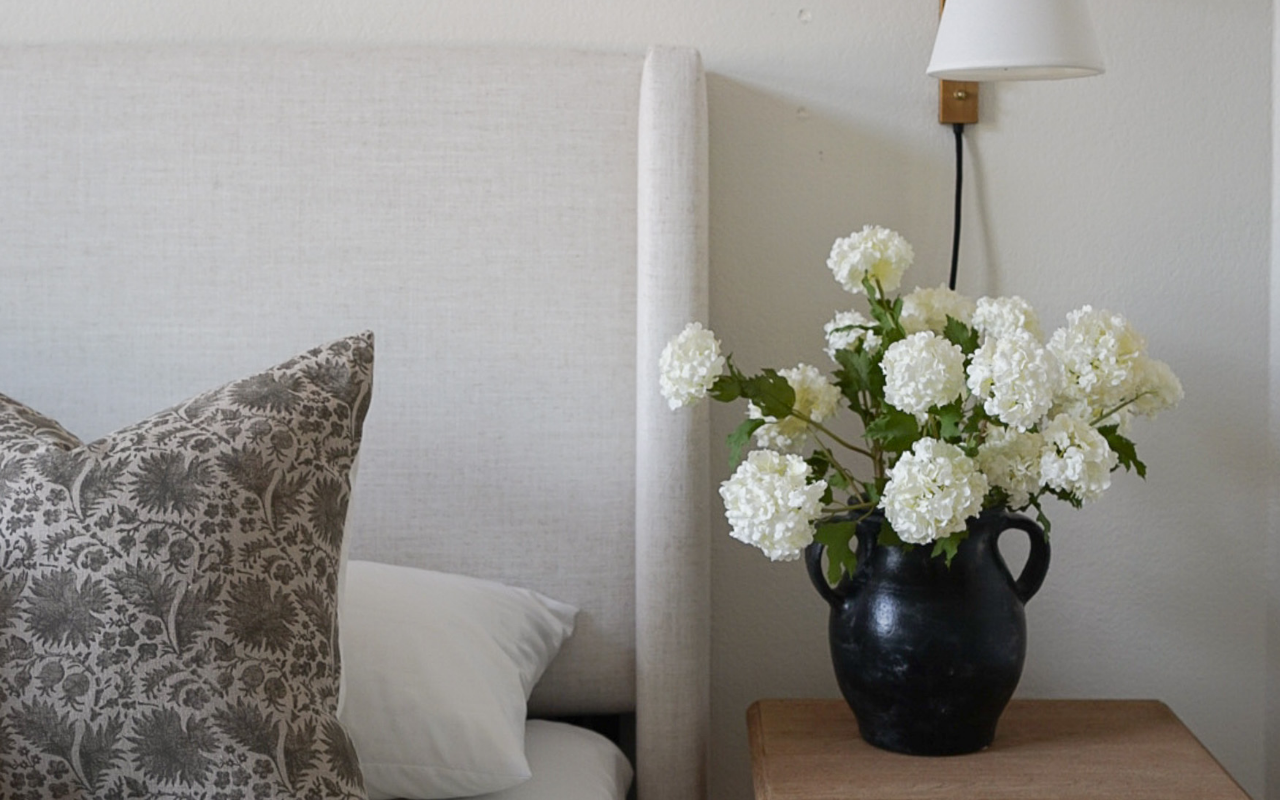
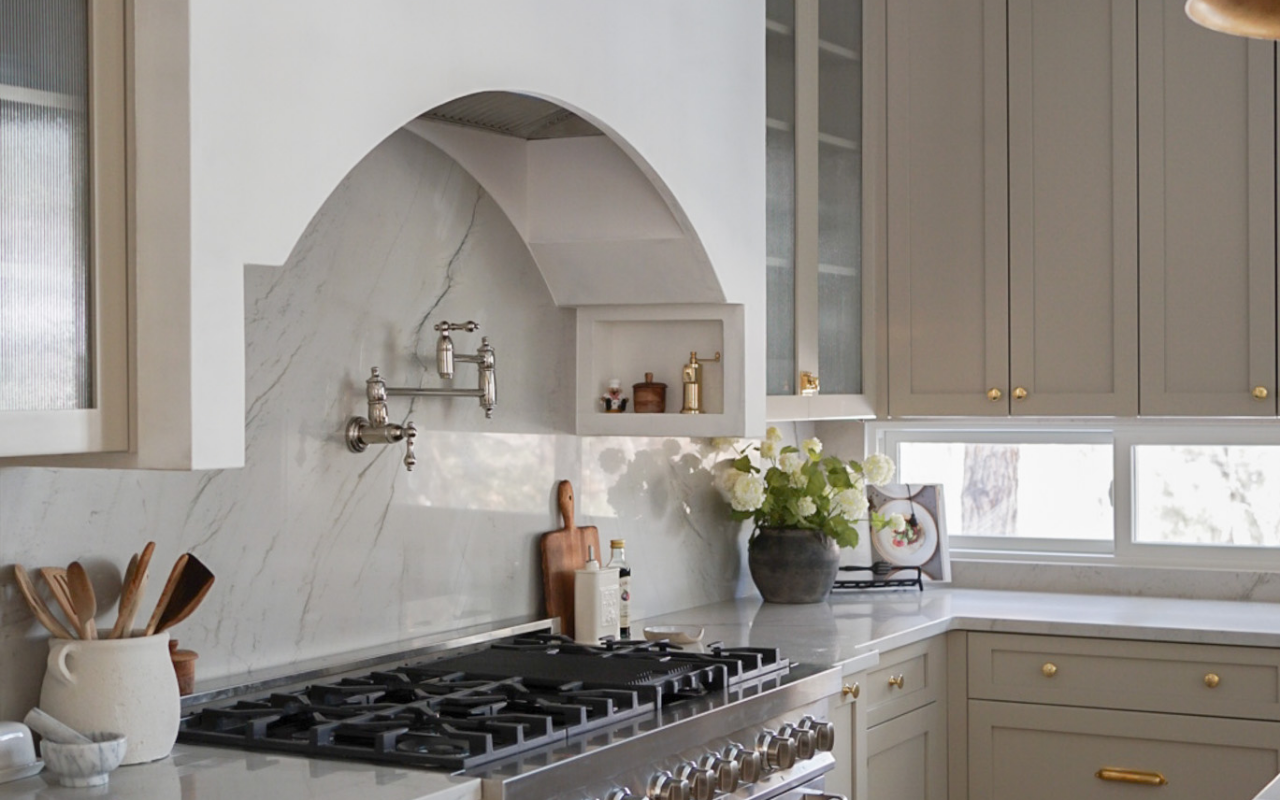
Before and after one commit to HalcyonHaus/halcyonhaus-site, a Next.js app: page / in a window 1280 px wide. Built offline with nearby package versions, Linux system fonts and the light colour scheme.

Commit message:
Updatedfinal index.js

```diff
--- a/pages/index.js
+++ b/pages/index.js
@@ -1,16 +1,16 @@
-import { useEffect, useState } from "react";
 import Head from "next/head";
 import Image from "next/image";
-import Link from "next/link";
+import { useEffect, useState } from "react";
+
+const images = ["/images/photo1.png", "/images/photo2.png", "/images/photo3.png"];
 
 export default function HomePage() {
-  const images = ["/images/photo1.png", "/images/photo2.png", "/images/photo3.png"];
-  const [currentImageIndex, setCurrentImageIndex] = useState(0);
+  const [current, setCurrent] = useState(0);
 
   useEffect(() => {
     const interval = setInterval(() => {
-      setCurrentImageIndex((prevIndex) => (prevIndex + 1) % images.length);
-    }, 4000); // 4 seconds
+      setCurrent((prev) => (prev + 1) % images.length);
+    }, 4000);
     return () => clearInterval(interval);
   }, []);
 
@@ -24,26 +24,29 @@ export default function HomePage() {
         />
       </Head>
 
-      {/* Fading Background Slideshow */}
+      {/* Background Slideshow */}
       <div className="absolute inset-0 z-0">
-        <div className="absolute inset-0 opacity-50 transition-opacity duration-1000">
+        {images.map((src, index) => (
           <Image
-            key={images[currentImageIndex]} // ensures fade reloads
-            src={images[currentImageIndex]}
-            alt="Background"
+            key={src}
+            src={src}
+            alt={`Slide ${index}`}
             layout="fill"
             objectFit="cover"
-            priority
+            className={`transition-opacity duration-1000 ease-in-out absolute inset-0 ${
+              index === current ? "opacity-50" : "opacity-0"
+            }`}
+            priority={index === 0}
           />
-        </div>
+        ))}
       </div>
 
       {/* Navigation */}
       <header className="absolute top-0 right-0 p-6 z-10 text-sm tracking-widest">
         <nav className="space-x-6 uppercase font-inter">
-          <Link href="#about" className="hover:underline">About Me</Link>
-          <Link href="#projects" className="hover:underline">Projects</Link>
-          <Link href="#shop" className="hover:underline">Shop My Home</Link>
+          <a href="#about" className="hover:underline">About Me</a>
+          <a href="#projects" className="hover:underline">Projects</a>
+          <a href="#shop" className="hover:underline">Shop My Home</a>
         </nav>
       </header>
 
@@ -54,7 +57,6 @@ export default function HomePage() {
         </h1>
       </div>
 
-      {/* Global Fonts */}
       <style jsx global>{`
         body {
           margin: 0;
```
